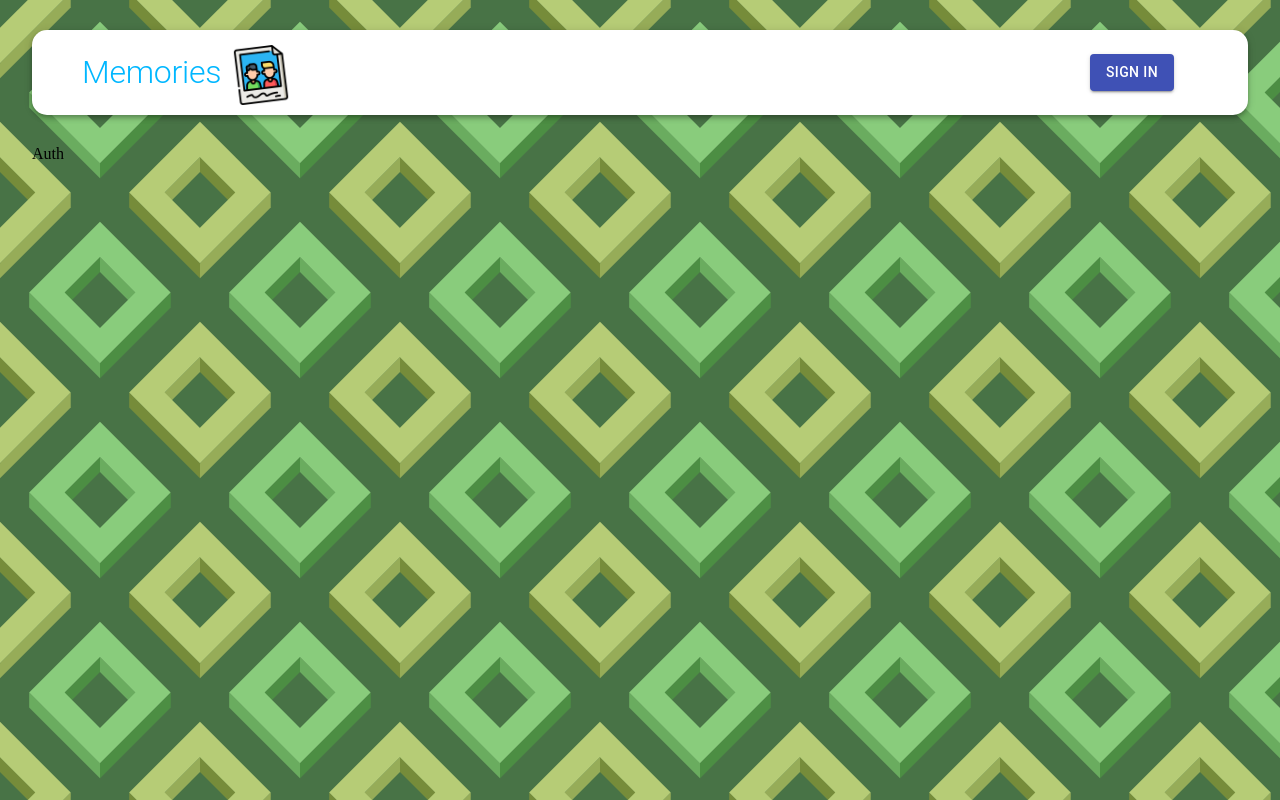
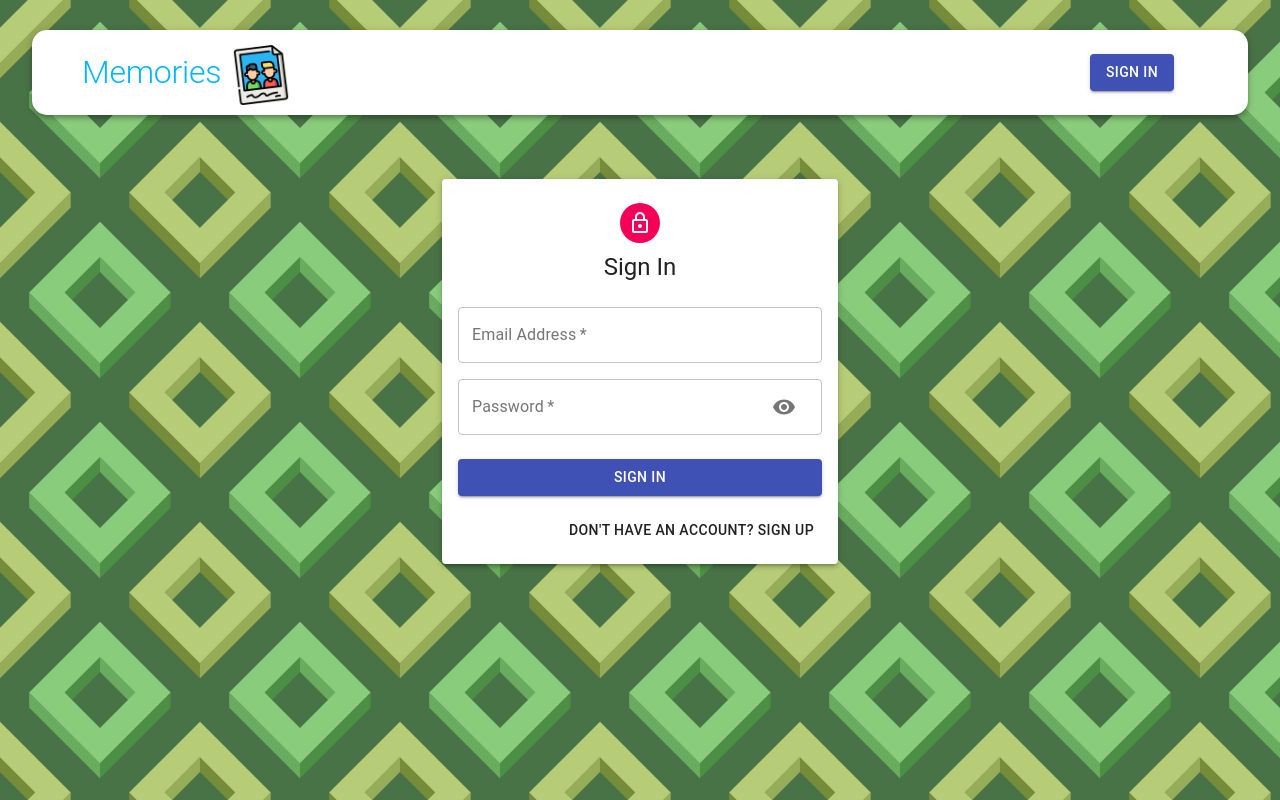
Before and after one commit to anarysumbetov/memories_project, a React (Create React App) app in the folder client/: page /auth in a window 1280 px wide. Built offline with nearby package versions, Linux system fonts and the light colour scheme.

Commit message:
auth component changed

```diff
--- a/client/src/components/Auth/Auth.js
+++ b/client/src/components/Auth/Auth.js
@@ -1,8 +1,61 @@
-import React from "react";
+import React, { useState } from "react";
+import { Avatar, Button, Paper, Grid, Typography, Container } from "@material-ui/core";
+import LockOutlinedIcon from "@material-ui/icons/LockOutlined";
+import useStyles from "./styles.js";
+import Input from "./Input.js";
 
 const Auth = () => {
+  const classes = useStyles();
+  const [showPassword, setShowPassword] = useState(false);
+  const [isSignup, setIsSignup] = useState(false);
+
+  const handleShowPassword = () => setShowPassword((prevShowPassword) => !prevShowPassword);
+
+  const handleSubmit = () => {
+
+  };
+
+  const handleChange = () => {
+
+  };
+
+  const switchMode = () => {
+    setIsSignup((prevIsSignup) => !prevIsSignup);
+    handleShowPassword(false);
+  };
+
   return (
-    <div>Auth</div>
+    <Container component="main" maxWidth="xs">
+      <Paper className={classes.paper} elevation={3}>
+        <Avatar className={classes.avatar}>
+          <LockOutlinedIcon />
+        </Avatar>
+        <Typography variant="h5">{isSignup ? "Sign Up" : "Sign In"}</Typography>
+        <form className={classes.form} onSubmit={handleSubmit}>
+          <Grid container spacing={2}>
+            { isSignup && (
+                <>
+                    <Input name="firstName" label="First Name" handleChange={handleChange} autoFocus half />
+                    <Input name="lastName" label="Last Name" handleChange={handleChange} half />
+                </>
+            )}
+            <Input name="email" label="Email Address" handleChange={handleChange} type="email" />
+            <Input name="password" label="Password" handleChange={handleChange} type={showPassword ? "text" : "password"} handleShowPassword={handleShowPassword} />
+            { isSignup && <Input name="confirmPassword" label="Repeat Password" handleChange={handleChange} type="password" /> }
+          </Grid>
+          <Button type="submit" fullWidth variant="contained" color="primary" className={classes.submit}>
+            { isSignup ? "Sign Up" : "Sign In" }
+          </Button>
+          <Grid container justifyContent="flex-end">
+            <Grid item>
+              <Button onClick={switchMode}>
+                { isSignup ? "Already have an account? Sign In" : "Don't have an account? Sign Up" }
+              </Button>
+            </Grid>
+          </Grid>
+        </form>
+      </Paper>
+    </Container>
   )
 }
 
--- /dev/null
+++ b/client/src/components/Auth/Input.js
@@ -0,0 +1,32 @@
+import React from "react";
+import { TextField, Grid, InputAdornment, IconButton } from "@material-ui/core";
+
+import Visibility from "@material-ui/icons/Visibility";
+import VisibilityOff from "@material-ui/icons/VisibilityOff";
+
+const Input = ({ name, handleChange, label, half, autoFocus, type, handleShowPassword }) => (
+    <Grid item xs={12} sm={half ? 6 : 12}>
+        <TextField
+            name={name}
+            onChange={handleChange}
+            variant="outlined"
+            required
+            fullWidth
+            label={label}
+            autoFocus={autoFocus}
+            type={type}
+            InputProps={name === "password" ? {
+                endAdornment: (
+                    <InputAdornment position="end">
+                        <IconButton onClick={handleShowPassword}>
+                            {type === "password" ? <Visibility /> : <VisibilityOff />}
+                        </IconButton>
+                    </InputAdornment>
+                ),
+            } : null}
+        />
+    </Grid>
+);
+
+
+export default Input;
--- a/client/src/components/Auth/styles.js
+++ b/client/src/components/Auth/styles.js
@@ -0,0 +1,30 @@
+import { makeStyles } from '@material-ui/core/styles';
+
+export default makeStyles((theme) => ({
+  paper: {
+    marginTop: theme.spacing(8),
+    display: 'flex',
+    flexDirection: 'column',
+    alignItems: 'center',
+    padding: theme.spacing(2),
+  },
+  root: {
+    '& .MuiTextField-root': {
+      margin: theme.spacing(1),
+    },
+  },
+  avatar: {
+    margin: theme.spacing(1),
+    backgroundColor: theme.palette.secondary.main,
+  },
+  form: {
+    width: '100%', // Fix IE 11 issue.
+    marginTop: theme.spacing(3),
+  },
+  submit: {
+    margin: theme.spacing(3, 0, 2),
+  },
+  googleButton: {
+    marginBottom: theme.spacing(2),
+  },
+}));
```
